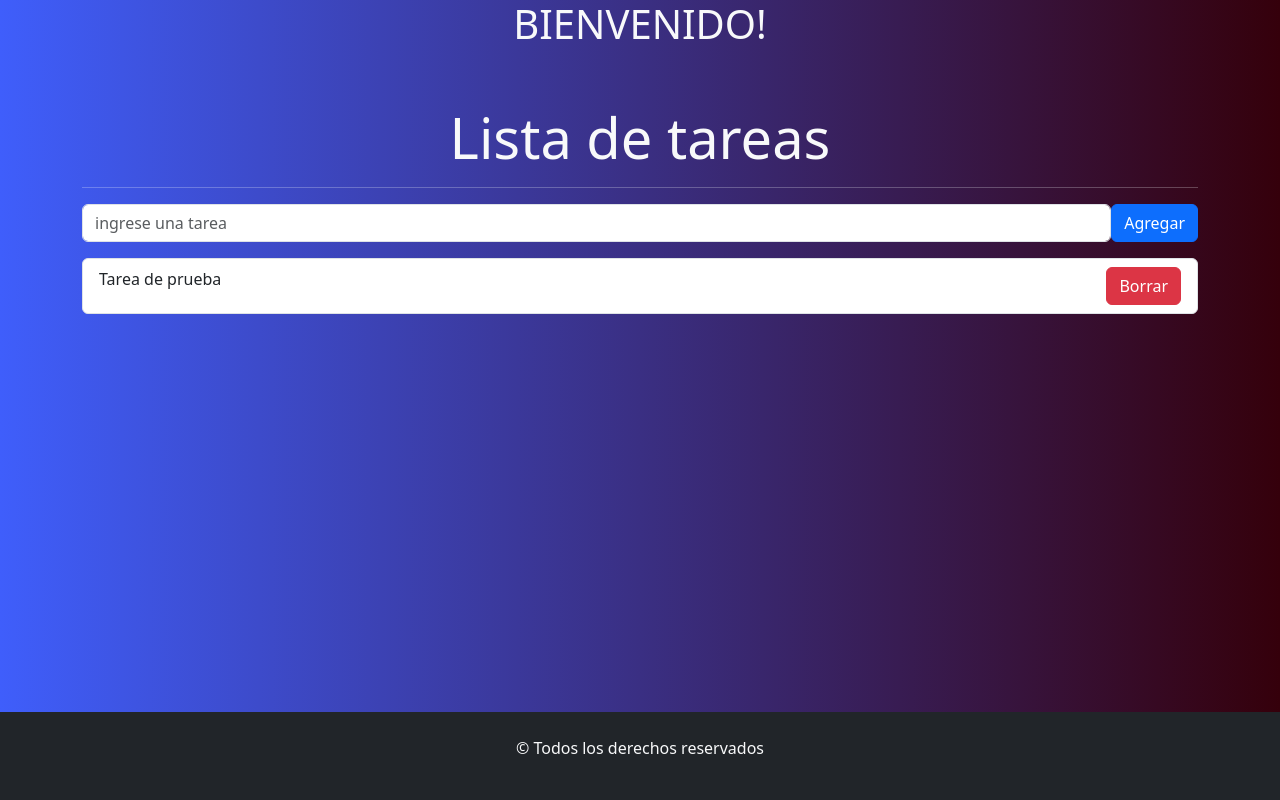
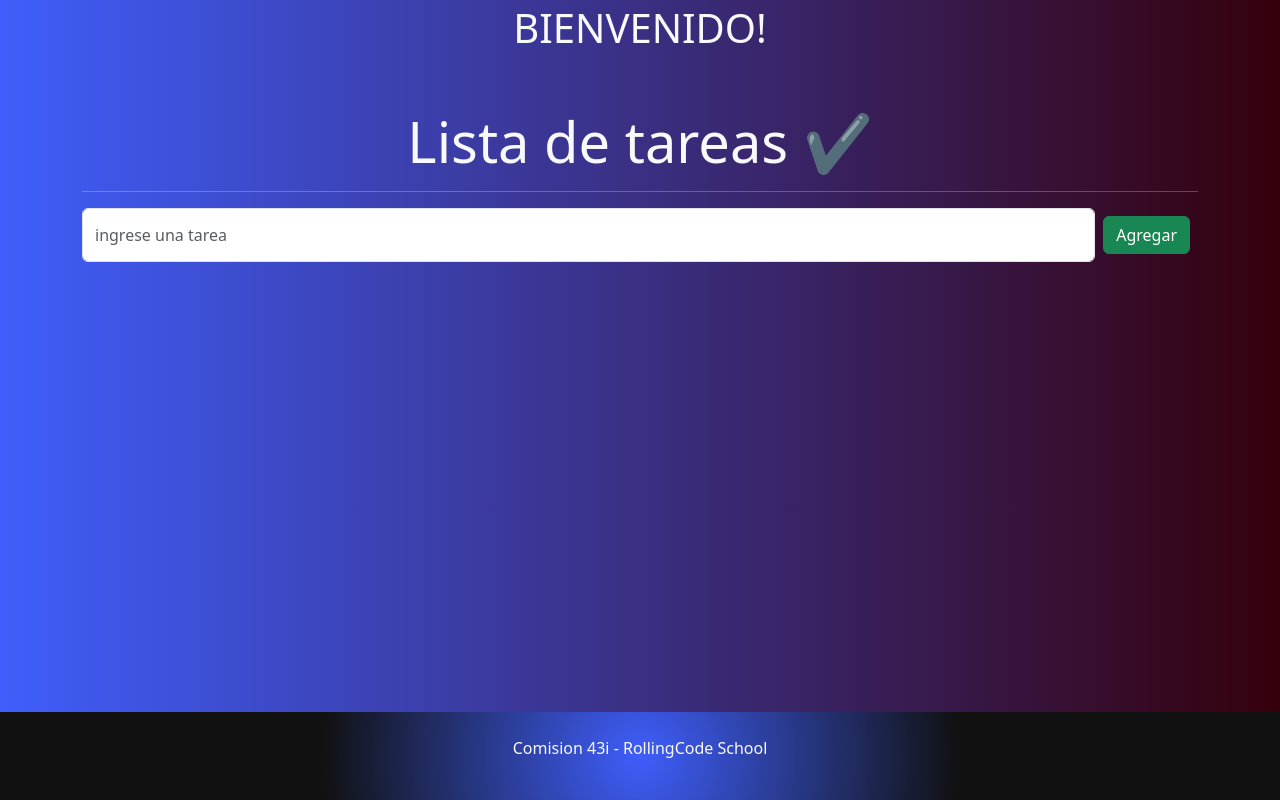
Before and after one commit to matiasfsd7/Tarea-React-Ej4, a React (Vite) app: page / in a window 1280 px wide. Built offline with nearby package versions, Linux system fonts and the light colour scheme.

Commit message:
agregamos props a listaTareas

```diff
--- a/src/App.css
+++ b/src/App.css
@@ -10,6 +10,14 @@
   );
 }
 
-.mainPage {
+.foterFlex {
   flex-grow: 1;
 }
+.foterNuevo {
+  background-color: rgb(63, 94, 251);
+  background-image: radial-gradient(
+    circle,
+    rgba(63, 94, 251, 1) 0%,
+    rgba(17, 17, 17, 1) 50%
+  );
+}
--- a/src/App.jsx
+++ b/src/App.jsx
@@ -6,14 +6,14 @@ import FormularioTarea from "./Componentes/FormularioTarea";
 function App() {
   return (
     <>
-      <h1 className="text-center text-light">BIENVENIDO!</h1>
-      <Container className="my-5 mainPage">
-        <h1 className="display-4 text-center text-light">Lista de tareas</h1>
+      <h1 className="text-center text-light mt-1">BIENVENIDO!</h1>
+      <Container className="my-5 foterFlex">
+        <h1 className="display-4 text-center text-light ">Lista de tareas ✔</h1>
         <hr className="text-light" />
         <FormularioTarea></FormularioTarea>
       </Container>
-      <footer className="text-center bg-dark text-light py-4">
-        <p>&copy; Todos los derechos reservados</p>
+      <footer className="text-center text-light py-4 foterNuevo">
+        <p> Comision 43i - RollingCode School</p>
       </footer>
     </>
   );
--- a/src/Componentes/FormularioTarea.jsx
+++ b/src/Componentes/FormularioTarea.jsx
@@ -1,16 +1,32 @@
 import { Form, Button } from "react-bootstrap";
 import ListaTareas from "./ListaTareas";
+import { useState } from "react";
 
 const FormularioTarea = () => {
+  const [tarea, setTarea] = useState("");
+  const [listaTareas, setListaTareas] = useState([]);
+  const handleSubmit = (e) => {
+    e.preventDefault();
+    setListaTareas([...listaTareas, tarea]);
+    setTarea();
+  };
+
   return (
     <>
-      <Form>
+      <Form onSubmit={handleSubmit}>
         <Form.Group className="mb-3 d-flex" controlId="tarea">
-          <Form.Control type="text" placeholder="ingrese una tarea" />
-          <Button variant="primary">Agregar</Button>
+          <Form.Control
+            type="text"
+            placeholder="ingrese una tarea"
+            value={tarea}
+            onChange={(e) => setTarea(e.target.value)}
+          />
+          <Button variant="success" className="m-2" type="submit">
+            Agregar
+          </Button>
         </Form.Group>
       </Form>
-      <ListaTareas></ListaTareas>
+      <ListaTareas propsListaTareas={listaTareas}></ListaTareas>
     </>
   );
 };
--- a/src/Componentes/ItemTarea.jsx
+++ b/src/Componentes/ItemTarea.jsx
@@ -4,7 +4,7 @@ import { Button, ListGroup } from "react-bootstrap";
 const ItemTarea = () => {
   return (
     <>
-      <ListGroup.Item className="d-flex justify-content-between">
+      <ListGroup.Item className="d-flex justify-content-between mt-3">
         Tarea de prueba <Button variant="danger">Borrar</Button>
       </ListGroup.Item>
     </>
--- a/src/Componentes/ListaTareas.jsx
+++ b/src/Componentes/ListaTareas.jsx
@@ -2,11 +2,13 @@ import React from "react";
 import { ListGroup } from "react-bootstrap";
 import ItemTarea from "./ItemTarea";
 
-const ListaTareas = () => {
+const ListaTareas = ({ propsListaTareas }) => {
   return (
     <>
       <ListGroup>
-        <ItemTarea></ItemTarea>
+        {propsListaTareas.map(() => (
+          <ItemTarea></ItemTarea>
+        ))}
       </ListGroup>
     </>
   );
```
